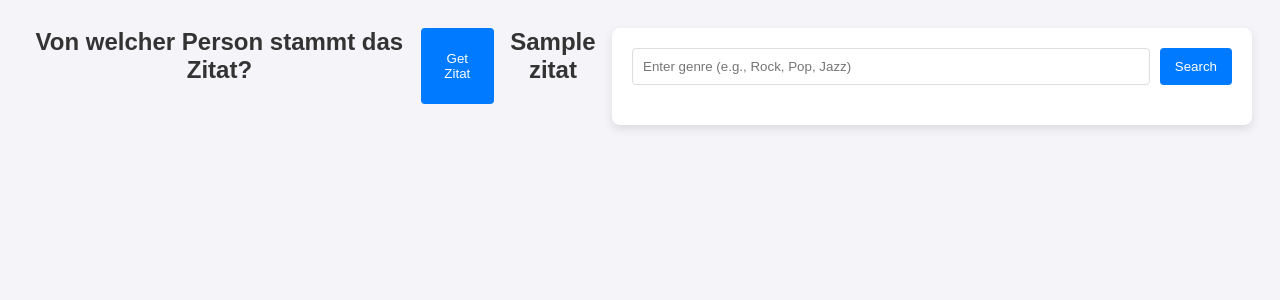
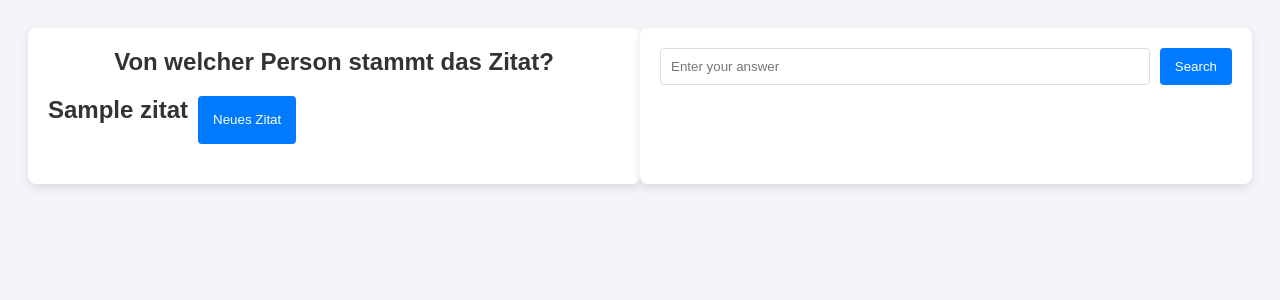
Before and after one commit to Sven1047/EIN, a Flask app: template Netzwerke und Internet II/B/aufgabe II/templates/index.html in a window 1280 px wide. Shown: the top 300 px of the page. Run offline with Flask 3, Linux system fonts and the light colour scheme; the template is opened without the code that fills it: most values are stand-ins (such as "Sample title", 1, 10 or a date in 2020).

Commit message:
Initial commit

```diff
--- a/Netzwerke und Internet II/Projekt_TIm_Sven/static/styles.css
+++ b/Netzwerke und Internet II/Projekt_TIm_Sven/static/styles.css
@@ -7,6 +7,17 @@ body {
 }
 
 .search-box {
+    width: 100%;
+    max-width: 600px;
+    background: white;
+    border-radius: 8px;
+    box-shadow: 0 4px 10px rgba(0,0,0,0.1);
+    padding: 20px;
+    display: flex;
+    flex-direction: column;
+}
+
+.title {
     width: 100%;
     max-width: 600px;
     background: white;
--- a/Netzwerke und Internet II/Projekt_TIm_Sven/templates/index.html
+++ b/Netzwerke und Internet II/Projekt_TIm_Sven/templates/index.html
@@ -6,19 +6,25 @@
 </head>
 <body>
 
-    <h2>Von welcher Person stammt das Zitat?</h2>
-    <div class="Title">
-        <form method="POST">
-            <button type="submit">Get Zitat</button>
+    <div class="title">
+        <h2>Von welcher Person stammt das Zitat?</h2>
+         <form method="POST">
+             {% if results == [] %}
+                <button type="submit">Get Zitat</button>
+             {% endif %}
             {% for result in results %}
                 <h2>{{result['zitat']}}</h2>
             {% endfor %}
+             {% if results != [] %}
+                <button type="submit">Neues Zitat</button>
+             {% endif %}
         </form>
     </div>
 
+
     <div class="search-box">
         <form method="SUBMIT">
-            <input type="text" name="answer" placeholder="Enter genre (e.g., Rock, Pop, Jazz)" autofocus>
+            <input type="text" name="answer" placeholder="Enter your answer" autofocus>
             <button type="submit">Search</button>
         </form>
 
```
